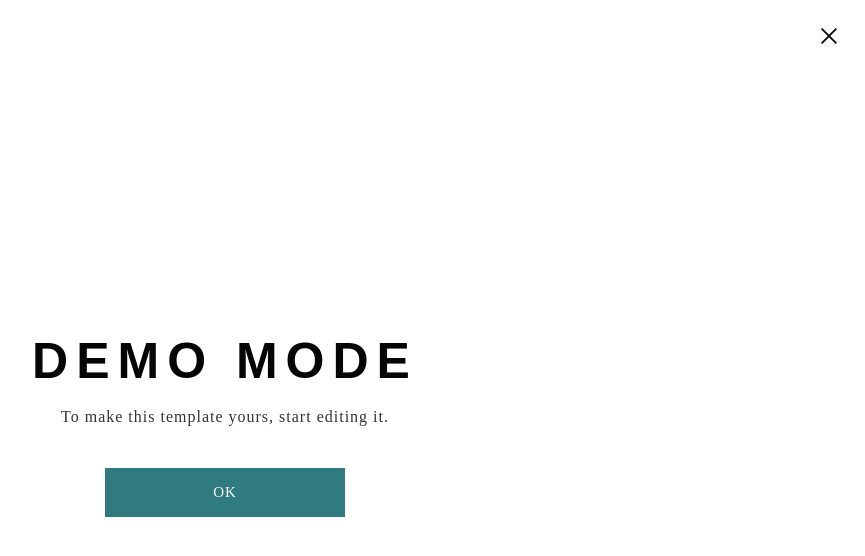
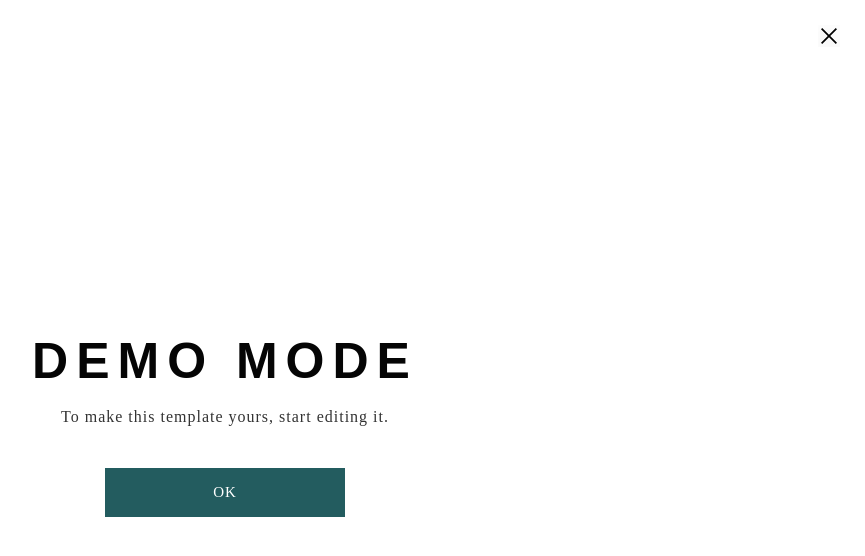
Before and after one commit to ninizaziashvili00-cmd/website, a plain HTML site: page html/login.html in a window 1280 px wide. In both pictures the pointer is over the link "OK". Shown: the whole page, without its empty margins (415-1280 px from the left). Drawn offline with Linux system fonts and the light colour scheme.

Commit message:
shecdoma vipove

```diff
--- a/css/login.css
+++ b/css/login.css
@@ -44,28 +44,6 @@ p {
   border-radius: 0;
   transition: background-color 0.2s ease;
 }
-
-
-
-
-
-
-
-
-
-
-
-
-
-
-
-
-/* .ok{
-   min-width: 190px;
-    margin: auto;
-    padding-left: 40px;
-    padding-right: 40px;
-    background-color: rgb(49 127 129);
-    border: solid rgb(49 127 129);
-    cursor: pointer!important
-} */
+.ok:hover {
+  background-color: #235c5f;
+}
```
